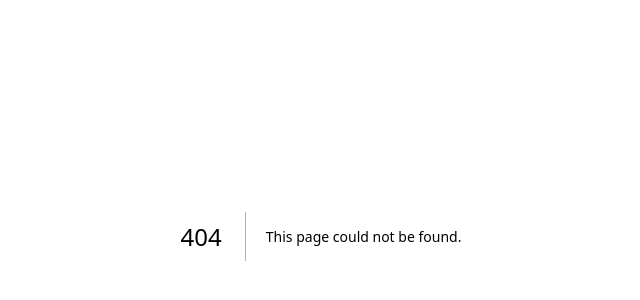
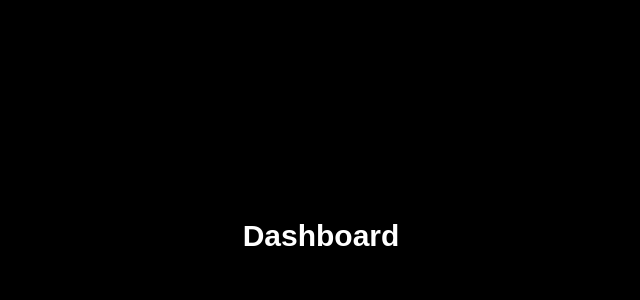
Before and after one commit to rohitgujjjar05feb-cloud/novatech_abtalks_redesign, a Next.js app: page /dashboard in a window 1280 px wide. Before the commit this address had no page. Shown: the part 164-464 px from the top of the page, without its empty margins (319-959 px from the left). Built offline with nearby package versions, Linux system fonts and the light colour scheme.

Commit message:
Set up required hackathon routes

```diff
--- /dev/null
+++ b/app/dashboard/page.tsx
@@ -0,0 +1,7 @@
+export default function Dashboard() {
+  return (
+    <main className="min-h-screen bg-black text-white flex items-center justify-center">
+      <h1 className="text-3xl font-bold">Dashboard</h1>
+    </main>
+  );
+}
--- /dev/null
+++ b/app/day/12/page.tsx
@@ -0,0 +1,7 @@
+export default function ChallengeDay() {
+  return (
+    <main className="min-h-screen bg-black text-white flex items-center justify-center">
+      <h1 className="text-3xl font-bold">Challenge Day 12</h1>
+    </main>
+  );
+}
```
